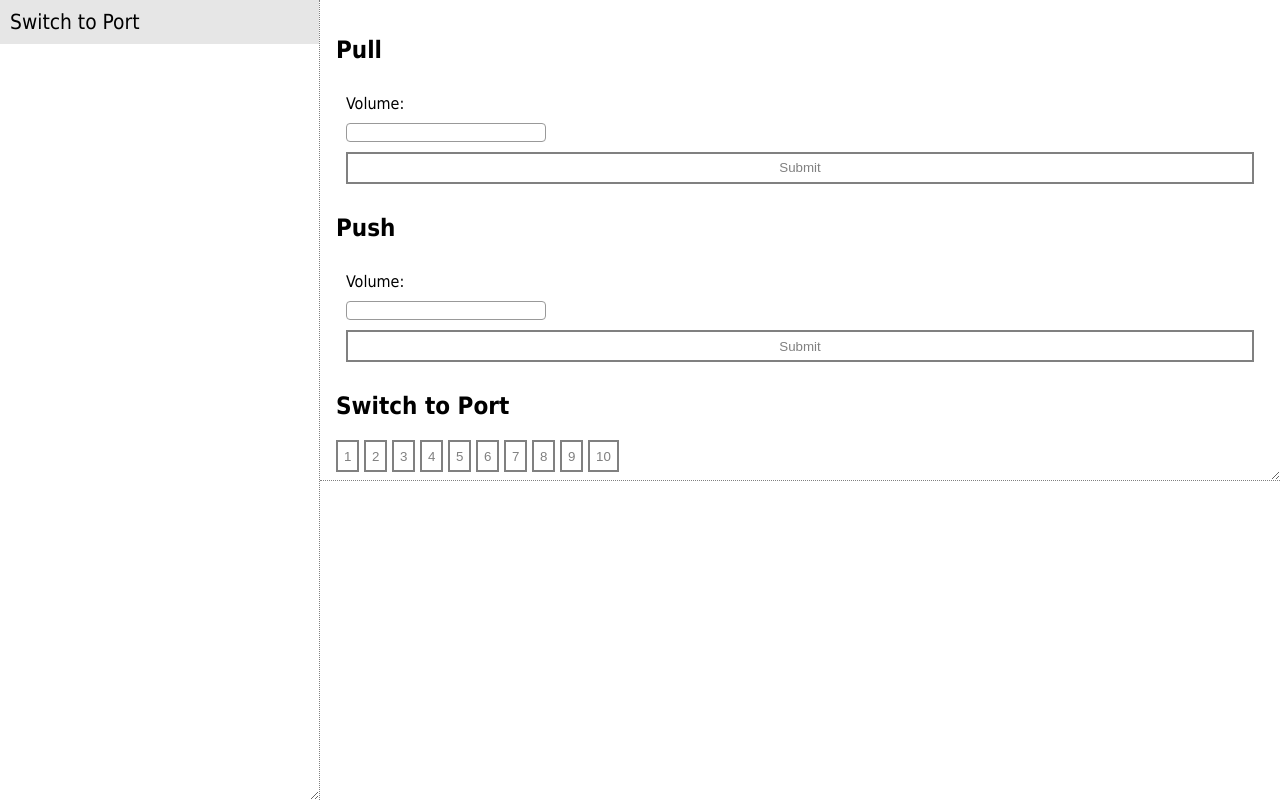
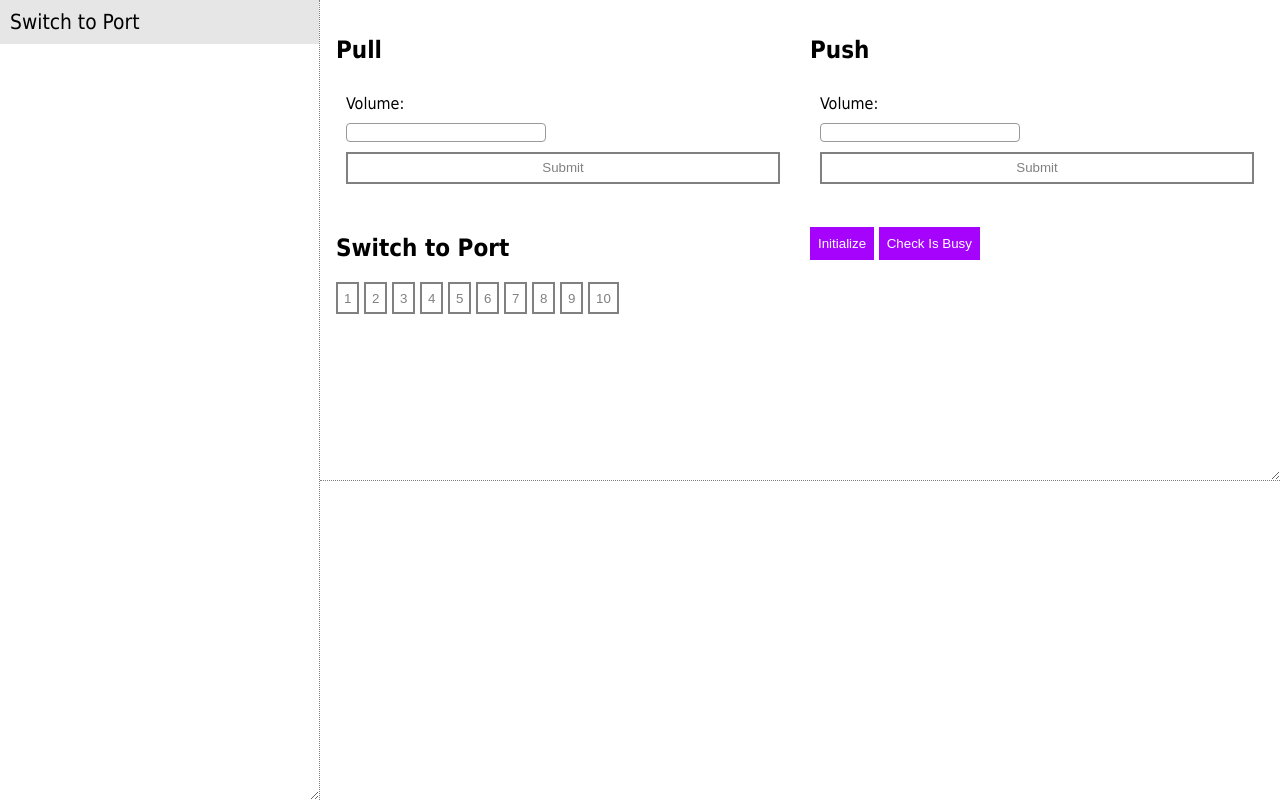
Before and after one commit to armobob74/pman, a Flask app: page /aurora-pump/control in a window 1280 px wide. Run offline with Flask 3, Linux system fonts and the light colour scheme.

```diff
--- a/PMAN_Server_Flask/website/pman_blueprints/aurora_pump.py
+++ b/PMAN_Server_Flask/website/pman_blueprints/aurora_pump.py
@@ -45,8 +45,9 @@ def parse_response(response_bytes):
 
 def is_busy():
     command = format_command('Q')
-    response = current_app.connection.send(command)
+    response = current_app.connection.send(command, immediate=True)
     response = parse_response(response)
+
     if '@' in response:
         current_app.logger.debug(f"Determined pump is busy")
         return True
--- a/PMAN_Server_Flask/website/templates/aurora-pump/control.html
+++ b/PMAN_Server_Flask/website/templates/aurora-pump/control.html
@@ -1,39 +1,90 @@
-{% extends "layout.html" %} {% block head%} {% endblock %} {% block content%}
+{% extends "layout.html" %} {% block head%}
+<style type="text/css" media="screen">
+  .grid-container {
+    display: grid;
+    grid-template-columns: repeat(
+      2,
+      1fr
+    ); /* This creates 2 columns of equal width */
+    gap: 20px; /* Adjusts the space between grid items */
+    /* Add additional styling as needed */
+  }
 
+  .grid-item {
+    /* Styles for individual items, if necessary */
+  }
+</style>
+{% endblock %} {% block content%}
+
+<div class="grid-container">
+  <div class="grid-item">
     <h2>Pull</h2>
     <form id="pullForm">
       <label for="pull-volume">Volume:</label>
-  <input type="text" id="pull-volume" name="pull-volume">
+      <input type="text" id="pull-volume" name="pull-volume" />
       <button type="submit">Submit</button>
     </form>
+  </div>
+  <div class="grid-item">
     <h2>Push</h2>
     <form id="pushForm">
       <label for="push-volume">Volume:</label>
-  <input type="text" id="push-volume" name="push-volume">
+      <input type="text" id="push-volume" name="push-volume" />
       <button type="submit">Submit</button>
     </form>
+  </div>
+  <div class="grid-item">
     <h2>Switch to Port</h2>
     <div class="q_grid">
       {%for i in range(10)%}
-	<button type="button" onclick=switchToPort({{i+1}})>{{i+1}}</button>
+      <button type="button" onclick="switchToPort({{i+1}})">{{i+1}}</button>
       {%endfor%}
     </div>
+  </div>
+  <div class="grid-item">
+	  <button type="button" class="execute" onclick="init()">Initialize</button>
+	  <button type="button" class="execute" onclick="isBusy()">Check Is Busy</button>
+  </div>
+</div>
+
 {% endblock %} {% block scripts %}
 <script>
-  async function switchToPort(n){
-    const response = await fetchPOST("/pman/aurora-pump/switch-to-port", { args: [n] });
+  async function isBusy() {
+    const response = await fetchPOST("/pman/aurora-pump/is-busy", {
+      args: [],
+    });
     display(response);
   }
-  document.getElementById("pullForm").addEventListener("submit", async function(event) {
+  async function init() {
+    const response = await fetchPOST("/pman/aurora-pump/custom", {
+      args: ["ZR"],
+    });
+    display(response);
+  }
+  async function switchToPort(n) {
+    const response = await fetchPOST("/pman/aurora-pump/switch-to-port", {
+      args: [n],
+    });
+    display(response);
+  }
+  document
+    .getElementById("pullForm")
+    .addEventListener("submit", async function (event) {
       event.preventDefault();
       const volume = document.getElementById("pull-volume").value;
-    const response = await fetchPOST("/pman/aurora-pump/pull", { args: [volume] });
+      const response = await fetchPOST("/pman/aurora-pump/pull", {
+        args: [volume],
+      });
       display(response);
     });
-  document.getElementById("pushForm").addEventListener("submit", async function(event) {
+  document
+    .getElementById("pushForm")
+    .addEventListener("submit", async function (event) {
       event.preventDefault();
       const volume = document.getElementById("push-volume").value;
-    const response = await fetchPOST("/pman/aurora-pump/push", { args: [volume] });
+      const response = await fetchPOST("/pman/aurora-pump/push", {
+        args: [volume],
+      });
       display(response);
     });
 </script>
--- a/PMAN_Server_Flask/website/templates/layout.html
+++ b/PMAN_Server_Flask/website/templates/layout.html
@@ -9,6 +9,8 @@
       href="{{url_for('static',filename='css/base_style.css')}}"
       rel="stylesheet"
     />
+    {% block head%}
+    {%endblock%}
   </head>
   <body>
     <div class="sidebar">
```
Also changed, not shown: PMAN_Server_Flask/website/templates/aurora-pump/transfer.html (+12 -0 lines). Lines whose indentation alone changed are shown as unchanged.
